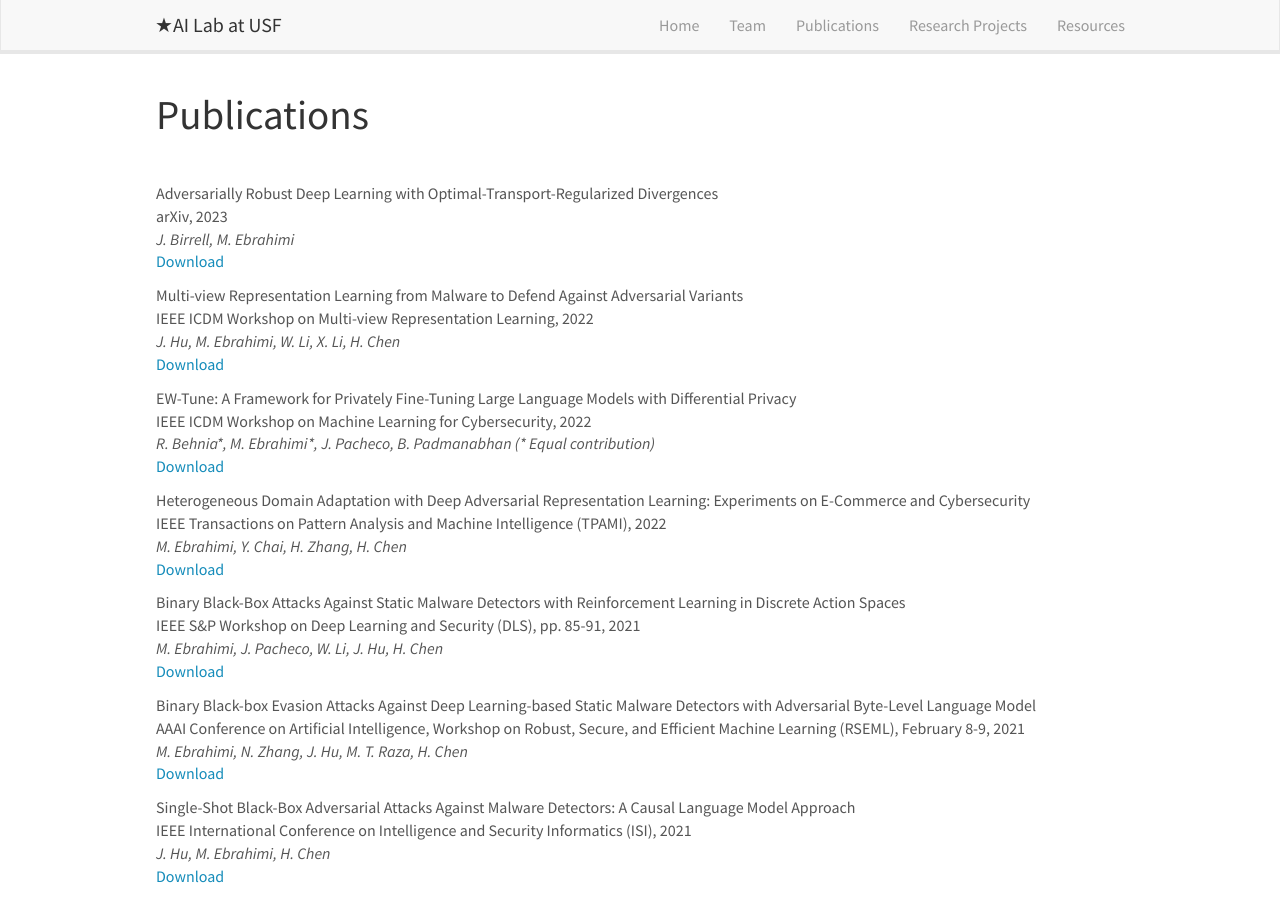
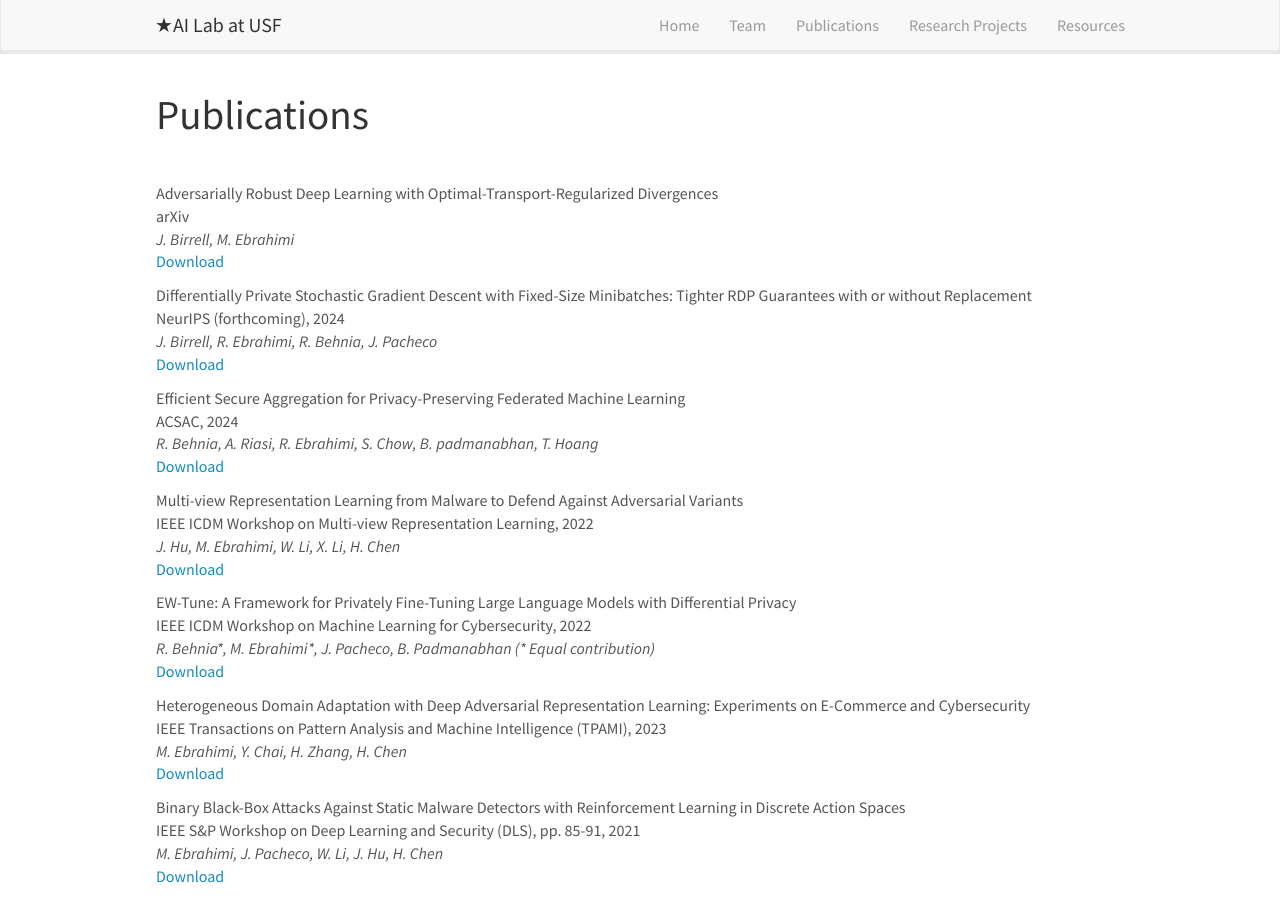
Before and after one commit to star-ailab/star-ailab.github.io, a Jekyll site: the page built from _pages/publications.md, in a window 1280 px wide and 900 px high. Built offline with Jekyll 4.4.1, drawn with Linux system fonts in a browser that asks for light colours; nearby versions of some CDN libraries.

Commit message:
Update publist.yml

```diff
--- a/_data/publist.yml
+++ b/_data/publist.yml
@@ -1,9 +1,27 @@
 - title: "Adversarially Robust Deep Learning with Optimal-Transport-Regularized Divergences"
   image: imageaward_edited.png
-  description: arXiv, 2023
+  description: arXiv
   authors: J. Birrell, M. Ebrahimi
   link:
     url: https://arxiv.org/pdf/2309.03791.pdf
+    display: Download
+  highlight: 0
+
+- title: "Differentially Private Stochastic Gradient Descent with Fixed-Size Minibatches: Tighter RDP Guarantees with or without Replacement"
+  image: imageaward_edited.png
+  description: NeurIPS (forthcoming), 2024
+  authors: J. Birrell, R. Ebrahimi, R. Behnia, J. Pacheco
+  link:
+    url: https://arxiv.org/abs/2408.10456
+    display: Download
+  highlight: 0
+
+- title: "Efficient Secure Aggregation for Privacy-Preserving Federated Machine Learning"
+  image: imageaward_edited.png
+  description: ACSAC, 2024
+  authors: R. Behnia, A. Riasi, R. Ebrahimi, S. Chow, B. padmanabhan, T. Hoang
+  link:
+    url: https://arxiv.org/pdf/2304.03841
     display: Download
   highlight: 0
 
@@ -27,7 +45,7 @@
 
 - title: "Heterogeneous Domain Adaptation with Deep Adversarial Representation Learning: Experiments on E-Commerce and Cybersecurity"
   image: imageaward_edited.png
-  description: IEEE Transactions on Pattern Analysis and Machine Intelligence (TPAMI), 2022
+  description: IEEE Transactions on Pattern Analysis and Machine Intelligence (TPAMI), 2023
   authors: M. Ebrahimi, Y. Chai, H. Zhang, H. Chen
   link:
     url: https://mohammadrezaebrahimi.github.io/publications/Heterogeneous_Domain_Adaptation_with_Adversarial_Neural_Representation_Learning_Experiments_on_E-Commerce_and_Cybersecurity.pdf
```
